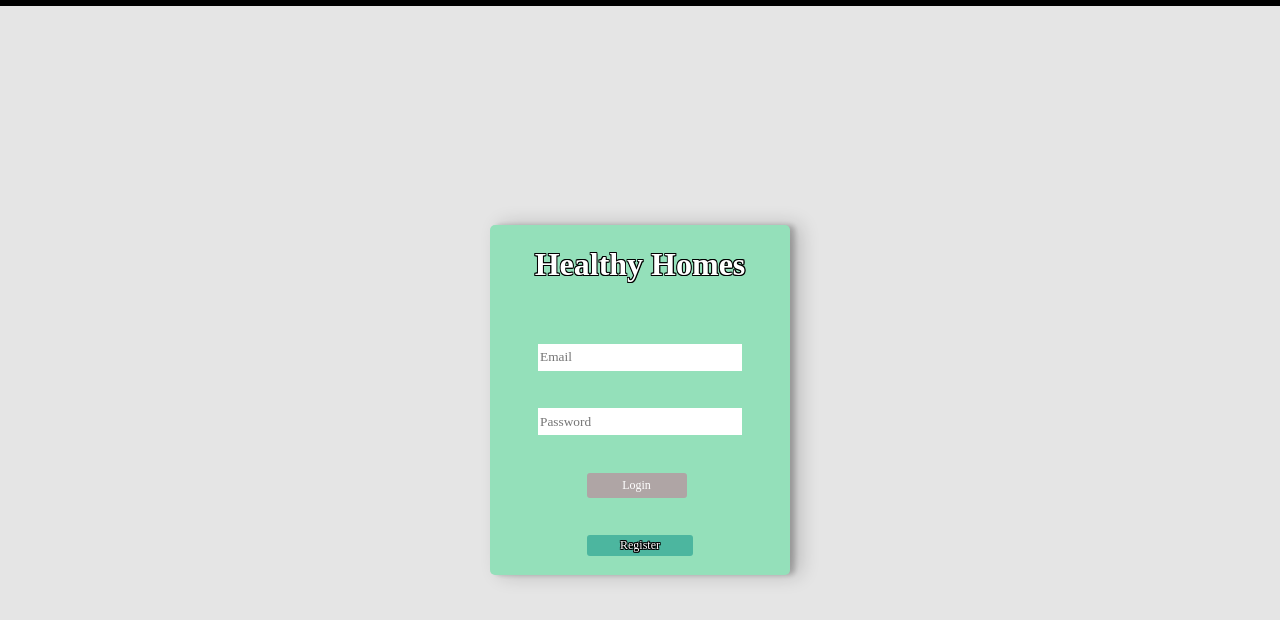
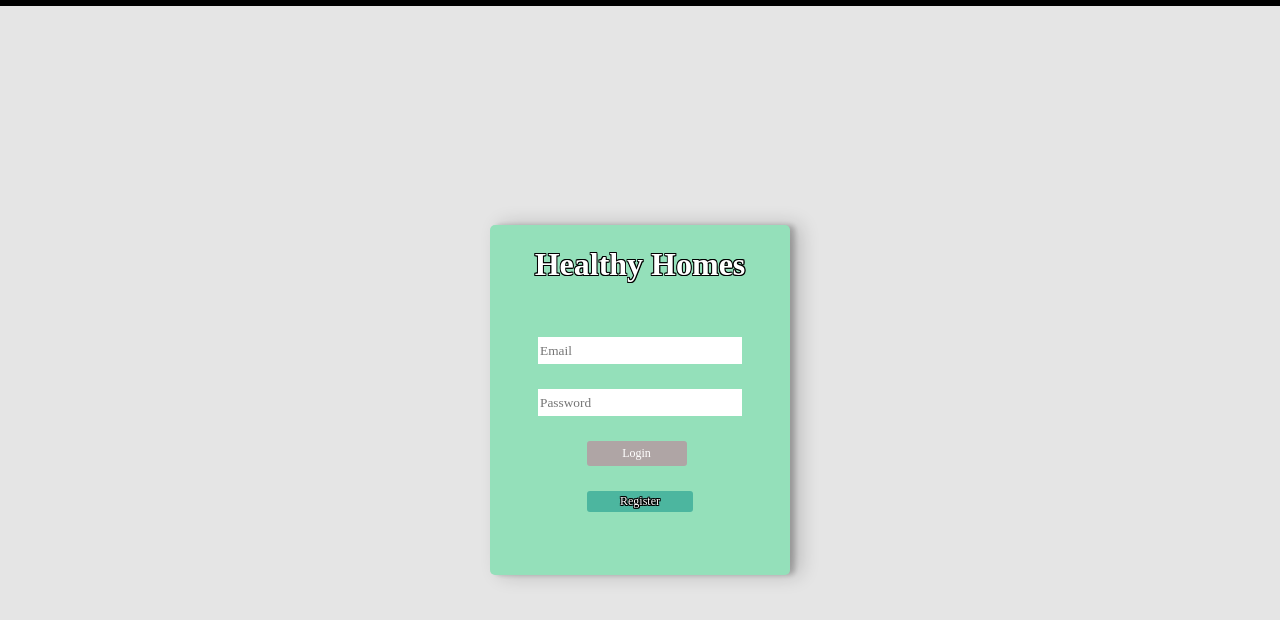
Before and after one commit to devmountainwon5/HealthyHome, a React (Create React App) app in the folder healthy-home/: page / in a window 1280 px wide. Shown: the top 620 px of the page. Built offline with nearby package versions, Linux system fonts and the light colour scheme; a web font is replaced by a local one.

Commit message:
css stuff (#134)

```diff
--- a/healthy-home/src/Views/Login/login.css
+++ b/healthy-home/src/Views/Login/login.css
@@ -3,12 +3,8 @@ body{
 }
 
  .login-box{
-    width: 50vw;
-    max-width:300px;
-    min-width: 300px;
-    max-height: 450px;
-    min-height:350px;
-    height: 35vh;
+    width: 300px;
+    height: 350px;
     background-color: #94e0ba;
     color: white;
     border-radius: 5px;
@@ -30,9 +26,7 @@ body{
     justify-content: space-around;
     align-items: center;
     margin: auto;
-    height: 30vw;
-    max-height: 250px;
-    min-height: 200px;
+    height: 200px;
     padding: 20px;
  }
 
--- a/healthy-home/src/Views/Register/register.css
+++ b/healthy-home/src/Views/Register/register.css
@@ -4,7 +4,7 @@ body{
 
  .register-box{
     width: 300px;
-    height: 575px;
+    height: 610px;
     background-color: #94e0ba;
     color: white;
     border-radius: 5px;
@@ -16,12 +16,14 @@ body{
  }
 
  .register-title{
-     font-size: 2em;
+     font-size: 1.5em;
      text-align: center;
      align-items: center;
+     margin-bottom: 60px;
  }
 
  .register-values{
+    font-size: .8em;
     display: flex;
     flex-direction: column;
     justify-content: space-around;
@@ -40,6 +42,7 @@ body{
     margin: 3px;
  }
  .is-registered{
+    font-size: 1em;
      display: flex;
      justify-content: space-between;
      width: 270px;
--- a/healthy-home/src/Views/Register/register.js
+++ b/healthy-home/src/Views/Register/register.js
@@ -128,11 +128,10 @@ import './register.css';
                     onChange={e=>setPassword(e.target.value)}
                 />
                 <button type='submit' onClick={register}>Register</button>
-
-            </div>
-            <div className='is-registered'>
+                <div className='is-registered'>
                 Already registered?
                 <Link className='link' to='/'>Login</Link>
+            </div>
             </div>
         </div>
     )
```
